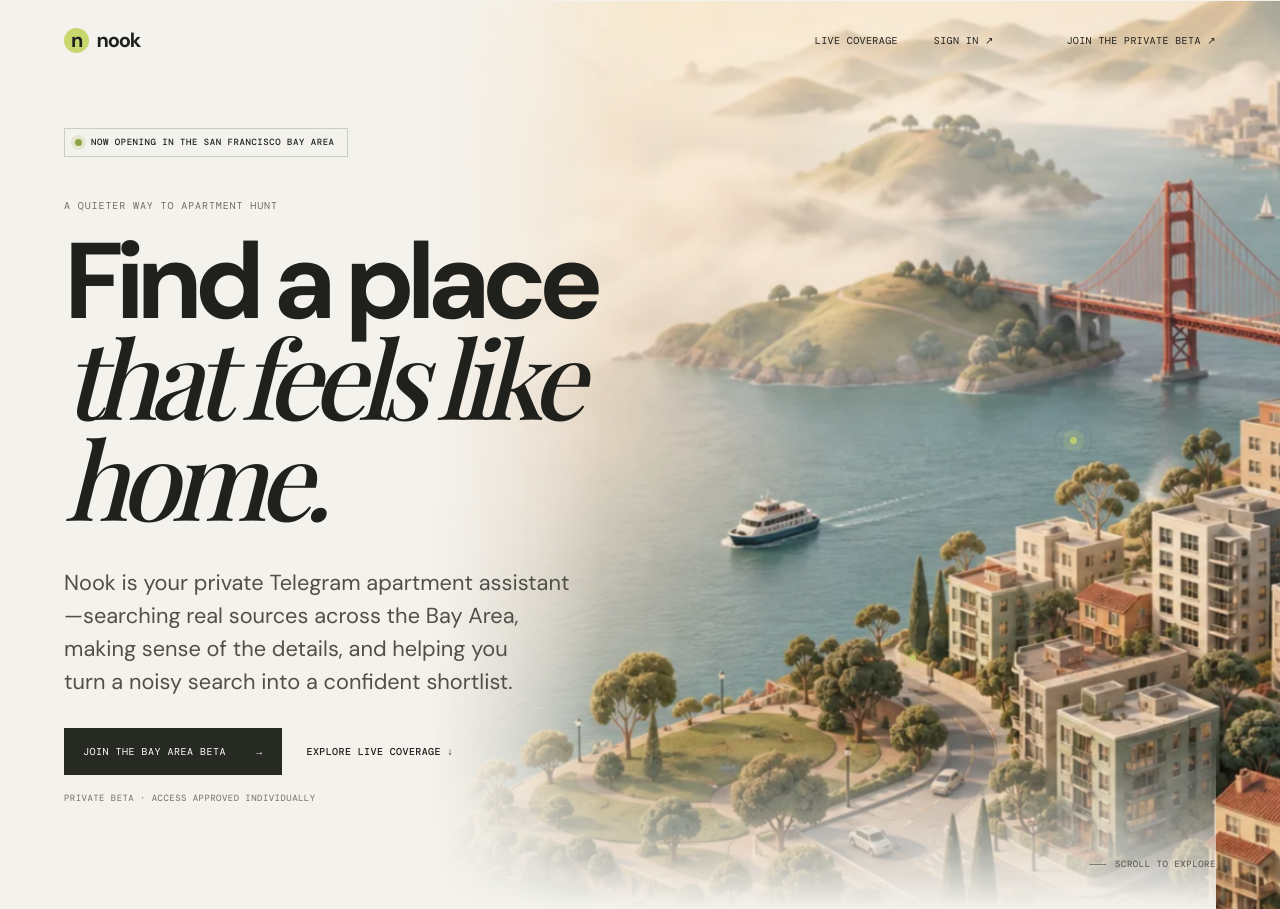
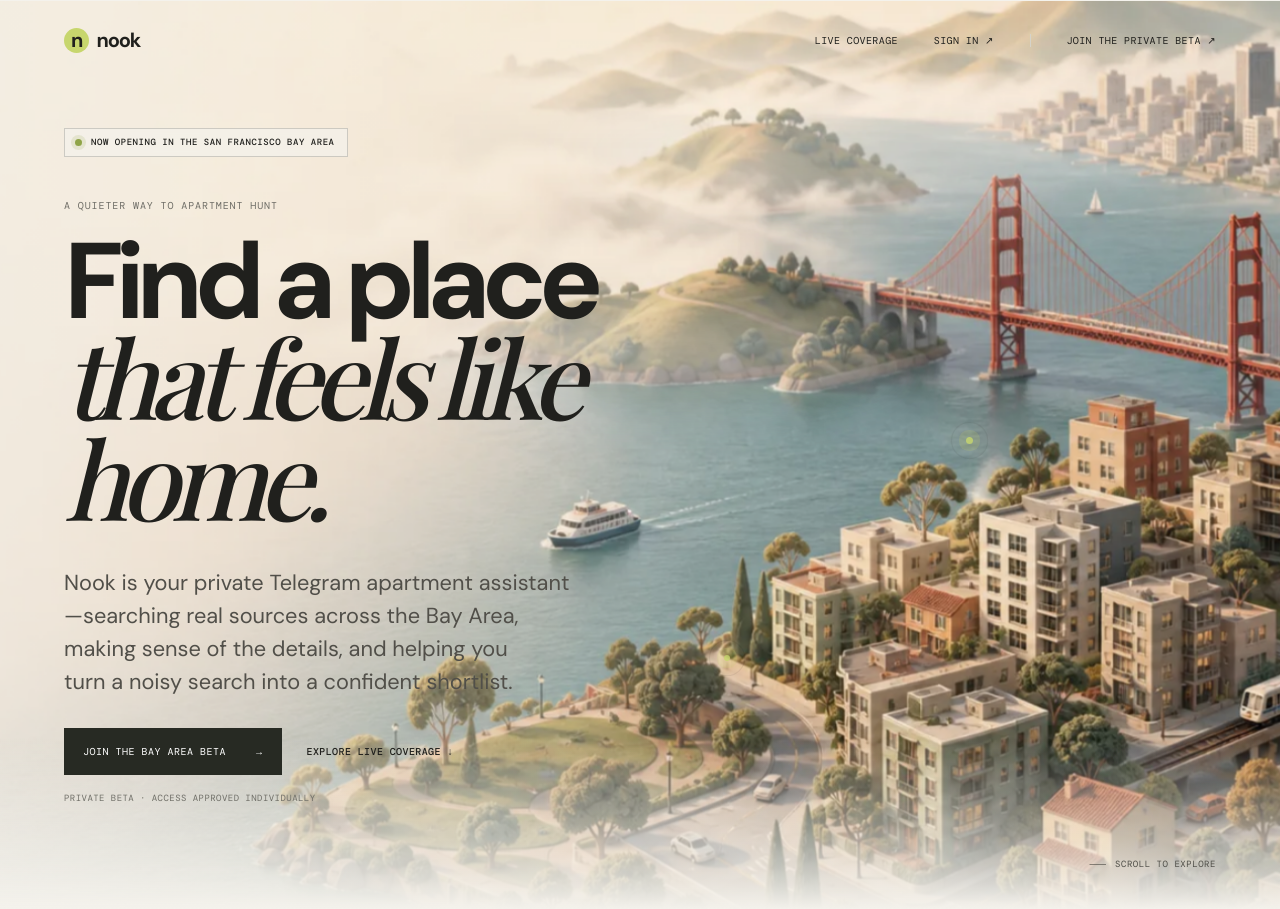
Before and after one commit to sriraagg/nook-landing, a website: page index.html in a window 1280 px wide. Shown: the top 909 px of the page. Drawn offline with nearby package versions, Linux system fonts and the light colour scheme; a web font is replaced by a local one.

Commit message:
Make hero artwork full bleed

```diff
--- a/styles.css
+++ b/styles.css
@@ -75,7 +75,9 @@ a { color: inherit; }
 .hero::after {
   position: absolute;
   z-index: -1;
-  inset: auto 0 0;
+  right: calc(50% - 50vw);
+  bottom: 0;
+  left: calc(50% - 50vw);
   height: 170px;
   background: linear-gradient(to bottom, transparent, var(--paper));
   content: '';
@@ -86,20 +88,21 @@ a { color: inherit; }
   position: absolute;
   z-index: -2;
   top: -79px;
-  right: calc(clamp(22px, 5vw, 76px) * -1);
+  right: calc(50% - 50vw);
   bottom: 0;
-  left: 32%;
+  left: calc(50% - 50vw);
   overflow: hidden;
   pointer-events: none;
   transform: translate3d(0, var(--scene-scroll), 0);
   will-change: transform;
-  mask-image: linear-gradient(to right, transparent 0%, black 20%, black 100%);
 }
 .scene-image {
   position: absolute;
-  inset: -4% -3% -5% -12%;
-  background-image: linear-gradient(90deg, rgba(244,242,236,.72) 0%, rgba(244,242,236,0) 36%), url('/images/bay-area-isometric.webp');
-  background-position: center;
+  inset: -5% -2% -6%;
+  background-color: var(--paper);
+  background-image: linear-gradient(90deg, rgba(244,242,236,.7) 0%, rgba(244,242,236,.26) 39%, rgba(244,242,236,0) 64%), url('/images/bay-area-isometric.webp');
+  background-position: center center;
+  background-repeat: no-repeat;
   background-size: cover;
   filter: saturate(.9) contrast(.98);
   animation: scene-breathe 14s ease-in-out infinite alternate;
@@ -319,7 +322,7 @@ footer { border-top: 1px solid var(--line); color: var(--muted); display: flex;
 @media (max-width: 980px) {
   .hero { min-height: 790px; align-items: flex-start; padding-top: 11vh; }
   .hero-copy { width: 72%; }
-  .hero-scene { left: 34%; opacity: .76; }
+  .hero-scene { left: calc(50% - 50vw); opacity: .76; }
   .coverage-heading { grid-template-columns: 1fr; gap: 34px; }
   .coverage-grid { grid-template-columns: 1fr; }
   .map-shell { min-height: 520px; }
@@ -337,7 +340,7 @@ footer { border-top: 1px solid var(--line); color: var(--muted); display: flex;
   .nav-join { padding-left: 16px; }
   .hero { min-height: 820px; padding: 8vh 0 140px; align-items: flex-start; }
   .hero-copy { width: 100%; }
-  .hero-scene { top: 250px; right: -22px; bottom: 0; left: -22px; opacity: .84; mask-image: linear-gradient(to bottom, transparent 0%, black 23%, black 80%, transparent 100%); }
+  .hero-scene { top: 250px; right: calc(50% - 50vw); bottom: 0; left: calc(50% - 50vw); opacity: .84; mask-image: linear-gradient(to bottom, transparent 0%, black 23%, black 80%, transparent 100%); }
   .scene-image { inset: 0 -28% -4% -43%; background-position: 67% center; background-image: linear-gradient(180deg, var(--paper) 0%, rgba(244,242,236,0) 36%), url('/images/bay-area-isometric.webp'); }
   .region-pill { margin-bottom: 25px; }
   h1 { font-size: clamp(55px, 16vw, 78px); }
```
